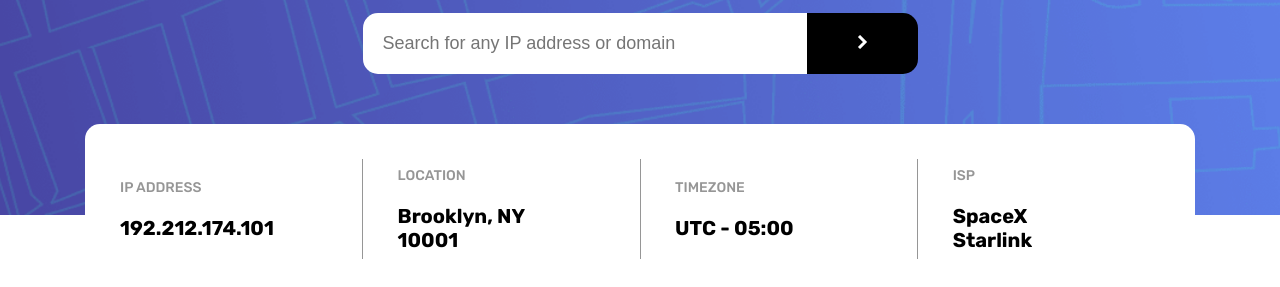
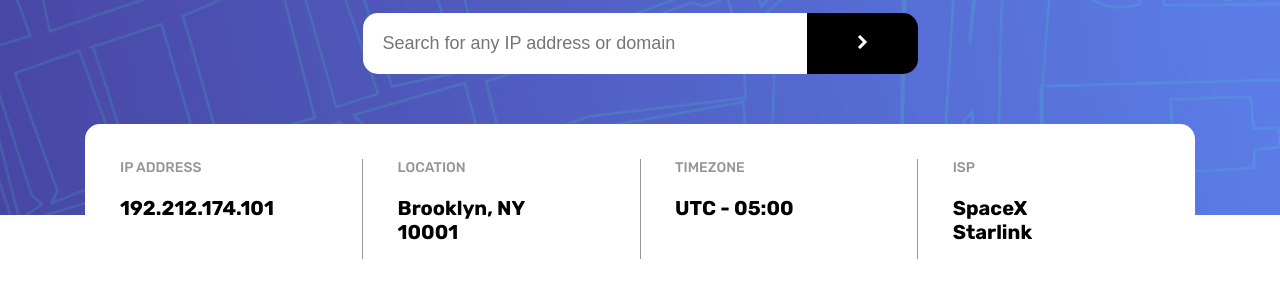
Before and after one commit to TheThomasY/IP-Address-Tracker, a plain HTML site: page index.html in a window 1280 px wide. Shown: the part 85-372 px from the top of the page. Drawn offline with Linux system fonts and the light colour scheme.

Commit message:
style: small style fix and clean up code

```diff
--- a/css/styles.scss
+++ b/css/styles.scss
@@ -128,6 +128,7 @@ header {
     margin-top: 5rem;
     padding: 3.5rem 0;
     flex-direction: row;
+    align-items: flex-start;
     text-align: left;
 
     li {
--- a/scripts/search-form.js
+++ b/scripts/search-form.js
@@ -2,7 +2,7 @@
 const searchInput = document.getElementById('search-input');
 const searchForm = document.getElementById('search-form');
 
-// Results
+// HTML to show results
 const resultIP = document.getElementById('result-IP');
 const resultLocal = document.getElementById('result-local');
 const resultTimezone = document.getElementById('result-timezone');
@@ -30,7 +30,7 @@ const submitted = (event) => {
         return response.json();
       })
       .then((dataCurrent) => {
-        console.log(dataCurrent);
+        // console.log(dataCurrent);
         if (dataCurrent.hasOwnProperty('code')) {
           console.log('Invalid IP Address');
         } else {
@@ -38,7 +38,6 @@ const submitted = (event) => {
           const { isp } = dataCurrent;
           const { city, country, lat, lng, region, timezone } =
             dataCurrent.location;
-          console.log(city);
           resultIP.innerHTML = input;
           resultLocal.innerHTML = city + ', ' + region;
           resultTimezone.innerHTML = timezone;
```
Also changed, not shown: css/styles.css, 1 other file.
